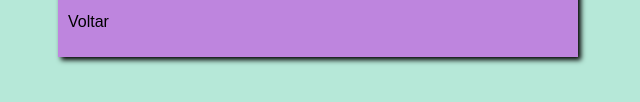
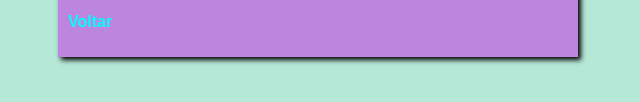
Before and after one commit to Pedro2100007/projeto-site, a plain HTML site: page curso-html.html in a window 1280 px wide. Shown: the part 256-358 px from the top of the page, 322-962 px from the left. Drawn offline with Linux system fonts and the light colour scheme.

Commit message:
Update curso-html.html

```diff
--- a/curso-html.html
+++ b/curso-html.html
@@ -17,7 +17,7 @@
            <img class="lado" src="img/coding_3868576.png" alt="imagem 2">
             <p>Lorem ipsum dolor sit amet consectetur adipisicing elit. Dolores magni aperiam, voluptatem amet animi dicta molestias? Delectus fugit alias reiciendis omnis. Odio placeat ratione neque ipsa obcaecati vel voluptatem doloremque.</p>
        </article>
-       <p><a href="index.html"></a> Voltar</a></p>
+       <p><a href="index.html"> Voltar</a></p>
     </main>
 </body>
 </html>
```
